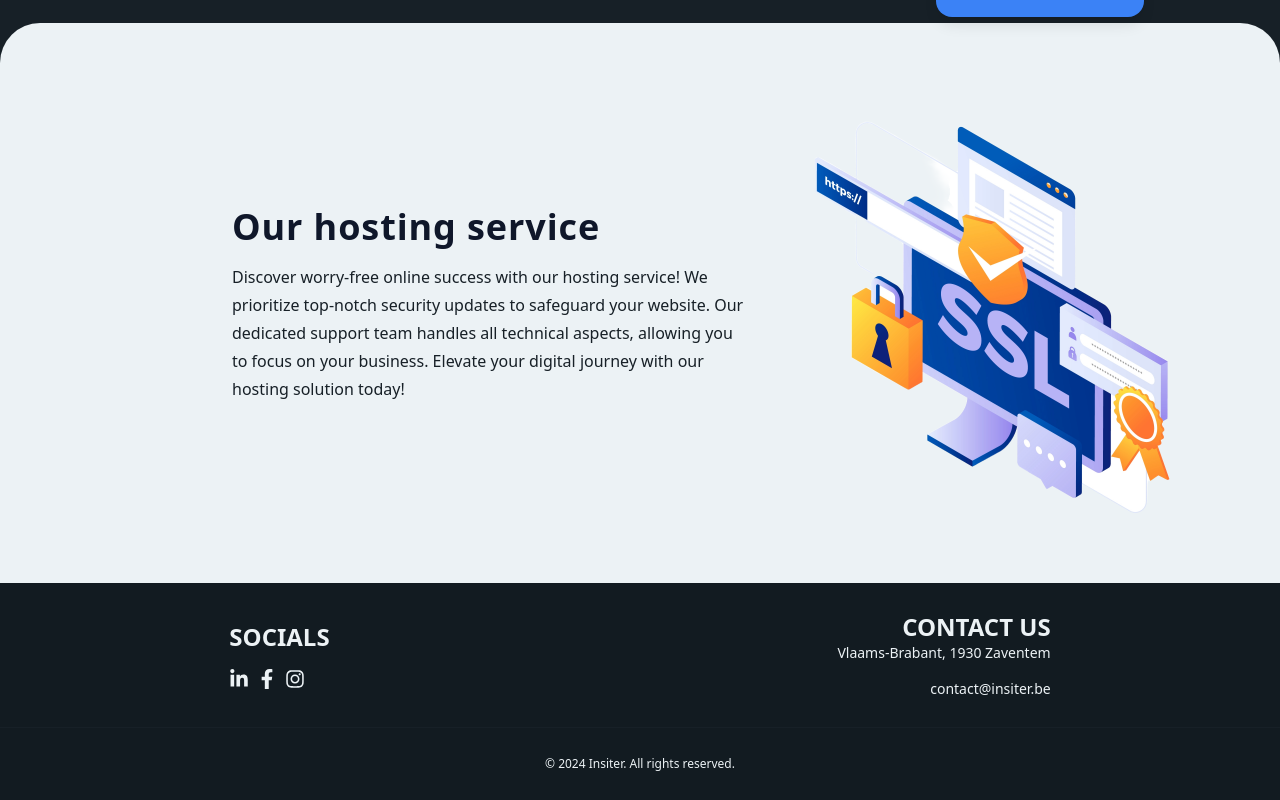
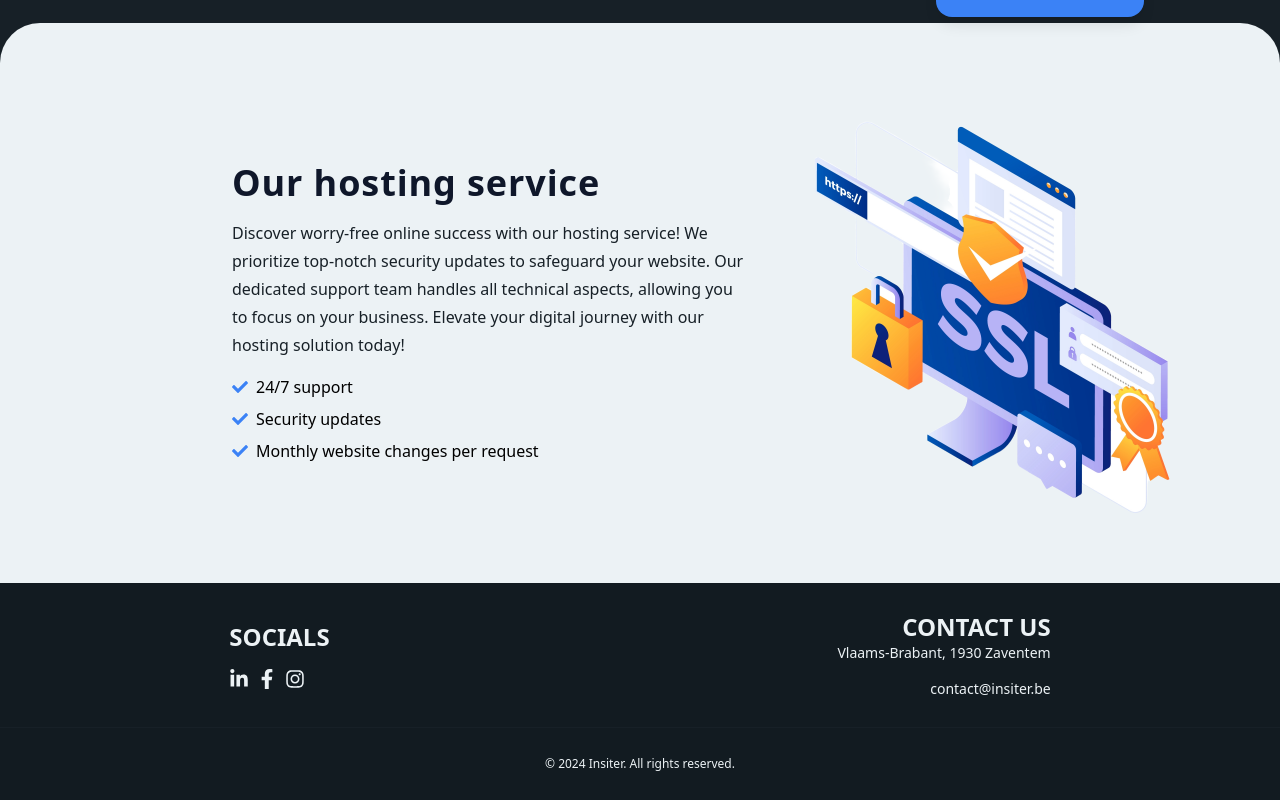
Before and after one commit to MichaelFJ98/DeMannekesFC, a React (Create React App) app in the folder demannekesfc/: page / in a window 1280 px wide. Shown: the part 3138-3938 px from the top of the page. Built offline with nearby package versions, Linux system fonts and the light colour scheme; what tailwindcss-bg-patterns would draw is missing.

Commit message:
Update Hosting.js

```diff
--- a/demannekesfc/src/components/hosting/Hosting.js
+++ b/demannekesfc/src/components/hosting/Hosting.js
@@ -1,5 +1,12 @@
 import React from "react";
 import Fade from "react-reveal/Fade";
+import { FaCheck } from "react-icons/fa";
+
+const features = [
+  "24/7 support",
+  "Security updates",
+  "Monthly website changes per request",
+];
 
 export default function Hosting() {
   return (
@@ -19,6 +26,14 @@ export default function Hosting() {
                   className="md:w-[32rem] py-4 text-c3 leading-7"
                 >Discover worry-free online success with our hosting service! We prioritize top-notch security updates to safeguard your website. Our dedicated support team handles all technical aspects, allowing you to focus on your business. Elevate your digital journey with our hosting solution today!
                 </p>
+                <ul className="list-none space-y-2">
+                                {features.map((feature, index) => (
+                                    <li key={index} className="flex items-center space-x-2 text-black">
+                                        <FaCheck className="text-primary" />
+                                        <p dangerouslySetInnerHTML={{ __html: feature }}></p>
+                                    </li>
+                                ))}
+                            </ul>
               </Fade>
             </div>
             <img src="./assets/images/ssl.png" className="block w-auto md:max-w-[300px] lg:max-w-[400px] xl:max-w-[500px] h-auto" alt="ssl"/>
```
